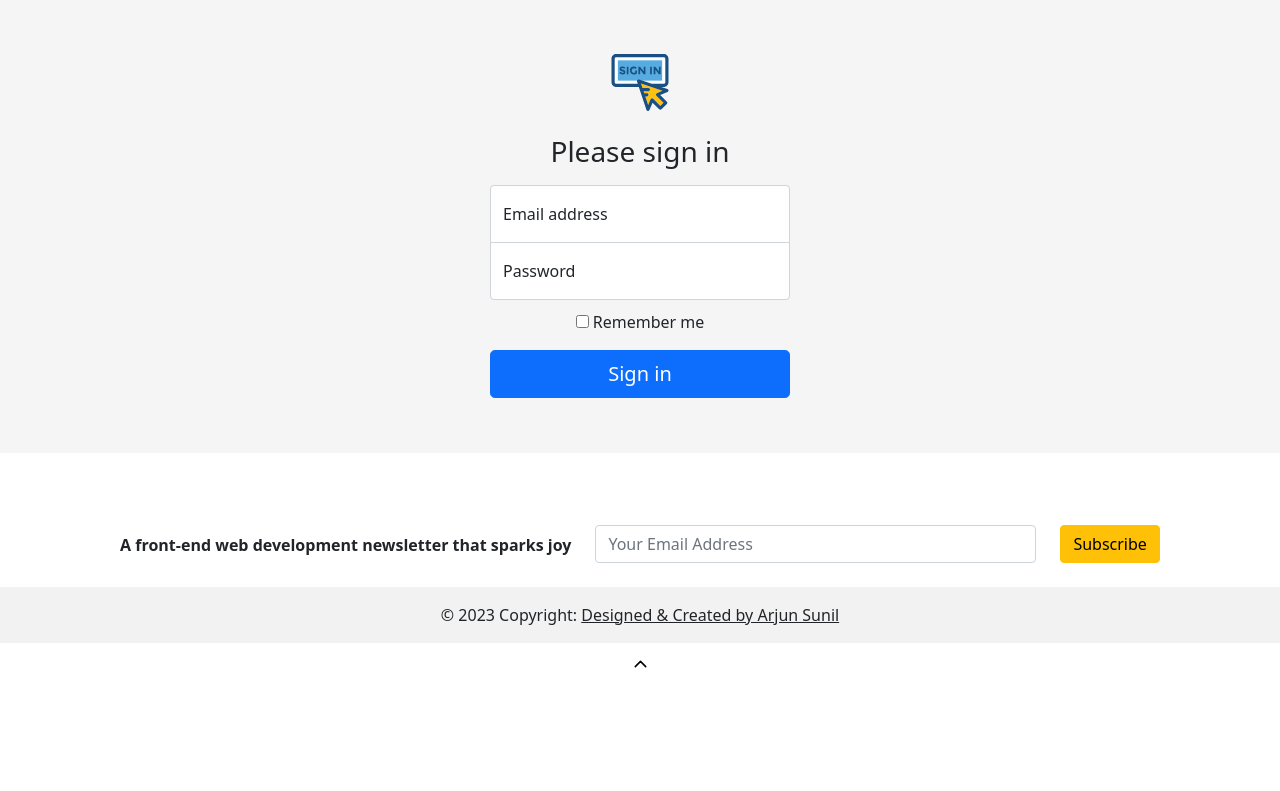
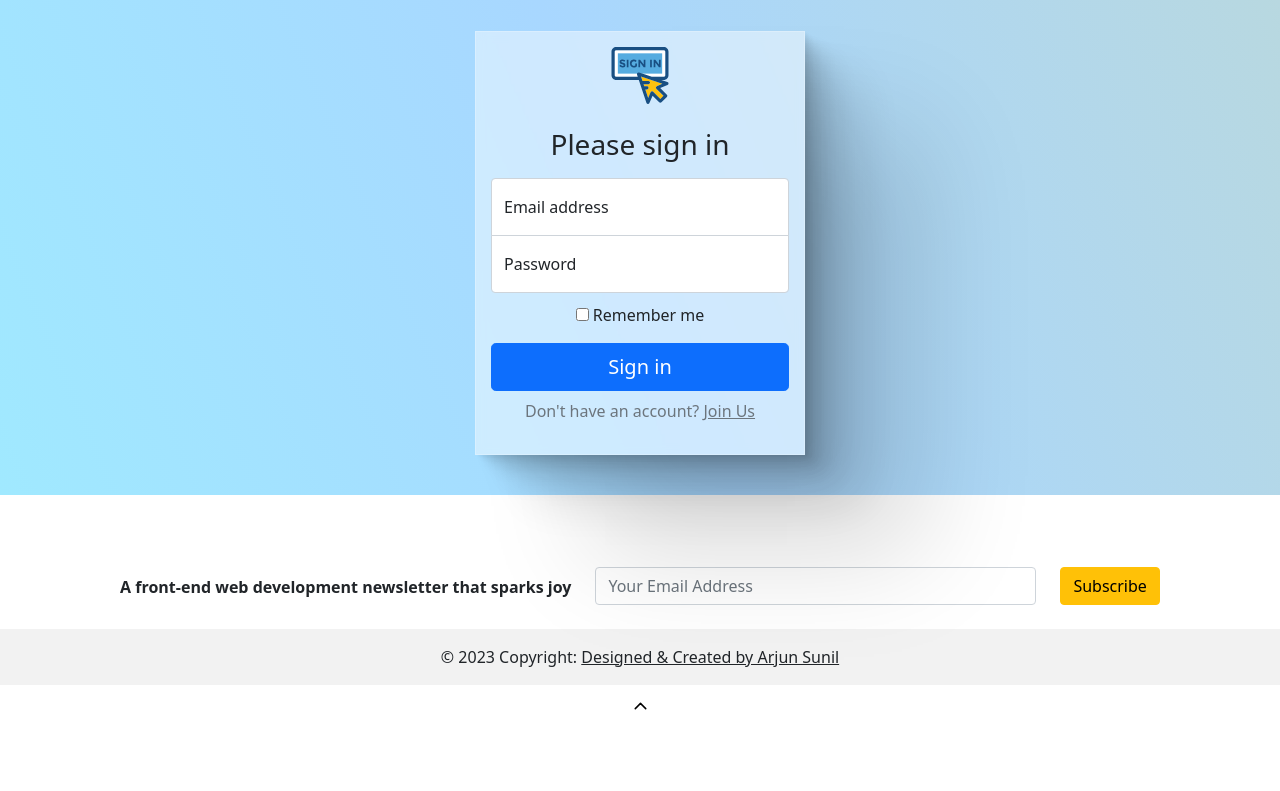
Before and after one commit to arjunsunil96/Elevate_Assignment_M2, a plain HTML site: page sign-in.html in a window 1280 px wide. Shown: the part 57-848 px from the top of the page. Before the commit the page ends 800 px from the top, so only its background shows below. Drawn offline with nearby package versions, Linux system fonts and the light colour scheme; files that its build step writes are made by us from their sources.

Commit message:
Nineth Version

```diff
--- a/sign-in.html
+++ b/sign-in.html
@@ -20,7 +20,7 @@
   </head>
   <body>
     <header>
-      <nav class="navbar navbar-expand-md navbar-dark bg-dark">
+      <nav class="navbar navbar-expand-md navbar-dark fixed-top bg-dark">
         <div class="container-fluid">
           <a class="navbar-brand" href="#">
             <img
@@ -87,7 +87,7 @@
         </div>
       </nav>
     </header>
-    <div class="text-center form-container">
+    <div class="text-center mt-5 form-bg form-container">
       <main class="form-signin">
         <form>
           <img
@@ -126,6 +126,10 @@
           <button class="w-100 btn btn-lg btn-primary" type="submit">
             Sign in
           </button>
+          <p class="pt-2 text-muted">
+            Don't have an account?
+            <a href="./sign-up.html" class="link-secondary">Join Us</a>
+          </p>
         </form>
       </main>
     </div>
--- a/stylesheets/signin.css
+++ b/stylesheets/signin.css
@@ -3,12 +3,14 @@ body {
   height: 100%;
 }
 
-.form-container {
+.form-bg {
   display: flex;
   align-items: center;
   padding-top: 40px;
   padding-bottom: 40px;
-  background-color: #f5f5f5;
+  background: #a0e9ff;
+    background: -webkit-linear-gradient(67deg, #a0e9ff 0%, #a8d7ff 50%, #b8d8e0 100%);
+    background: linear-gradient(67deg, #a0e9ff 0%, #a8d7ff 50%, #b8d8e0 100%);
 }
 
 .form-signin {
@@ -16,6 +18,18 @@ body {
   max-width: 330px;
   padding: 15px;
   margin: auto;
+  box-shadow:
+      2.7px 2.3px 2.5px rgba(0, 0, 0, 0.036),
+      6.4px 5.4px 5.8px rgba(0, 0, 0, 0.052),
+      11.4px 9.7px 10.4px rgba(0, 0, 0, 0.064),
+      18.9px 16.1px 17.2px rgba(0, 0, 0, 0.076),
+      31.2px 26.5px 28.3px rgba(0, 0, 0, 0.088),
+      54.6px 46.2px 49.5px rgba(0, 0, 0, 0.104),
+      118px 100px 107px rgba(0, 0, 0, 0.14);
+  background: rgba(255, 255, 255, 0.45);
+    -webkit-backdrop-filter: blur(5px);
+    backdrop-filter: blur(5px);
+    border: 1px solid rgba(255, 255, 255, 0.225);
 }
 
 .form-signin .checkbox {
```
Also changed, not shown: sign-up.html (+3 -3 lines), stylesheets/sign-up.css (+11 -6 lines).
